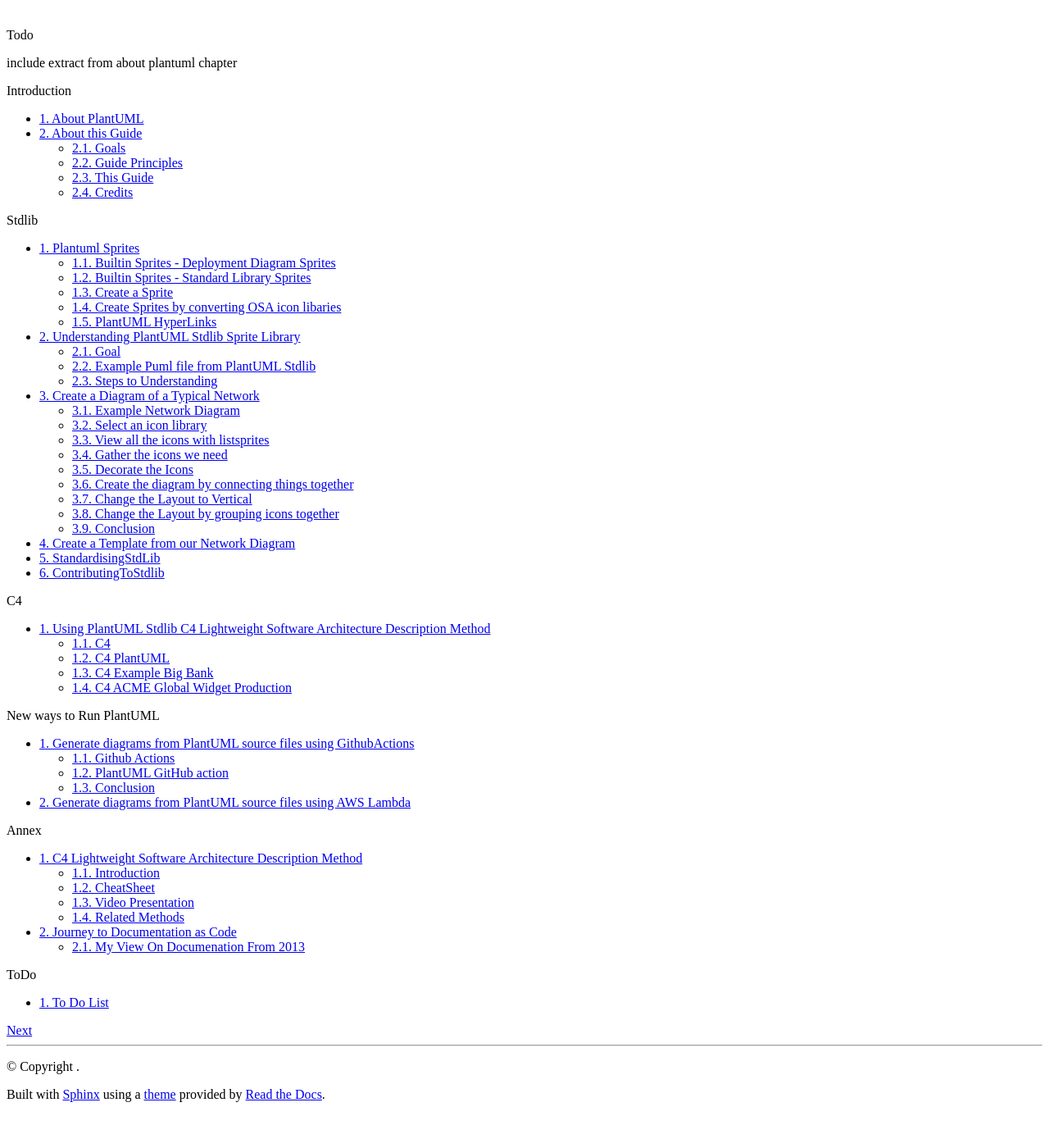
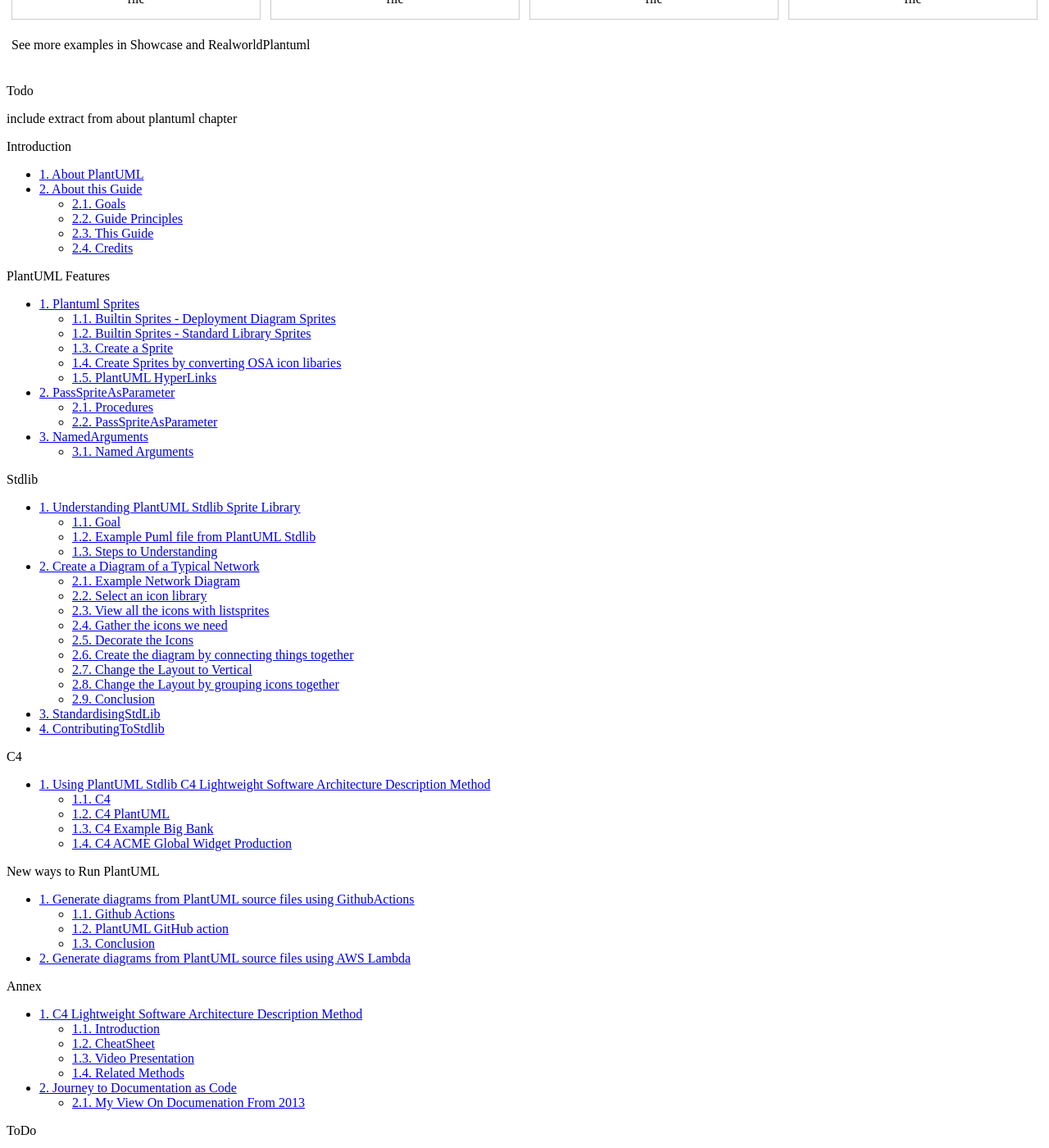
Before and after one commit to Crashedmind/PlayingWithPlantUMLSource, a Sphinx documentation site: the page built from docs/index.rst, in a window 1280 px wide and 1400 px high, scrolled down 1760 px. Shown: the whole window at 82% size. Built offline with Sphinx 7.4.7 and the Read the Docs theme 2.0.0, drawn with Linux system fonts in a browser that asks for light colours; before the commit the page ends 3112 px from its top, so only the background shows below that; some of the changed text lies outside the part shown.

Commit message:
pre cutting room floor commit

```diff
--- a/docs/PlantUMLSpriteLibraries/PlantUMLSprites.rst
+++ b/docs/PlantUMLSpriteLibraries/PlantUMLSprites.rst
@@ -25,14 +25,14 @@
 Goal
 ====
 
-1. Look under the hood of the generated plantuml icon files from
+#. Look under the hood of the generated plantuml icon files from
    https://github.com/awslabs/aws-icons-for-plantuml to understand them
    better - from first principles e.g.
    https://github.com/awslabs/aws-icons-for-plantuml/blob/master/dist/Compute/Batch.puml
-2. To confirm understanding
-3. a new bare-minimum macro will be created that requires only 1
-   parameter !define Batch(e\_alias)
-4. a new macro will be added to allow scaling the icon size
+#. To confirm understanding
+
+    * a new bare-minimum macro will be created that requires only 1 parameter `!define Batch(e\_alias)`
+    * a new macro will be added to allow scaling the icon size
 
 |image0| Example image from icons from AWSlabs icon files
 [https://github.com/awslabs/aws-icons-for-plantuml]
--- a/docs/index.rst
+++ b/docs/index.rst
@@ -200,15 +200,24 @@
    AboutThisGuide
 
 
+
+.. toctree::
+   :maxdepth: 2
+   :numbered:
+   :caption: PlantUML Features
+
+   PlantUMLSpriteLibraries/plantuml_sprites
+   PassSpriteAsParameter/PassSpriteAsParameter
+   NamedArguments/NamedArguments
+
 .. toctree::
    :maxdepth: 2
    :numbered:
    :caption: Stdlib
 
-   PlantUMLSpriteLibraries/plantuml_sprites
+
    PlantUMLSpriteLibraries/PlantUMLSprites
    NetworkUsersMachines/NetworkUsersMachines
-   PassSpriteAsParameter/PassSpriteAsParameter
    Stdlib/StandardisingSrdLib
    Stdlib/ContributingToStdlib
 
```
Also changed, not shown: other parts of docs/PlantUMLSpriteLibraries/PlantUMLSprites.rst (+1 -1 lines), docs/NamedArguments/NamedArguments.rst (added, +15 -0 lines), docs/PassSpriteAsParameter/PassSpriteAsParameter.rst (+101 -10 lines), 4 other files.
